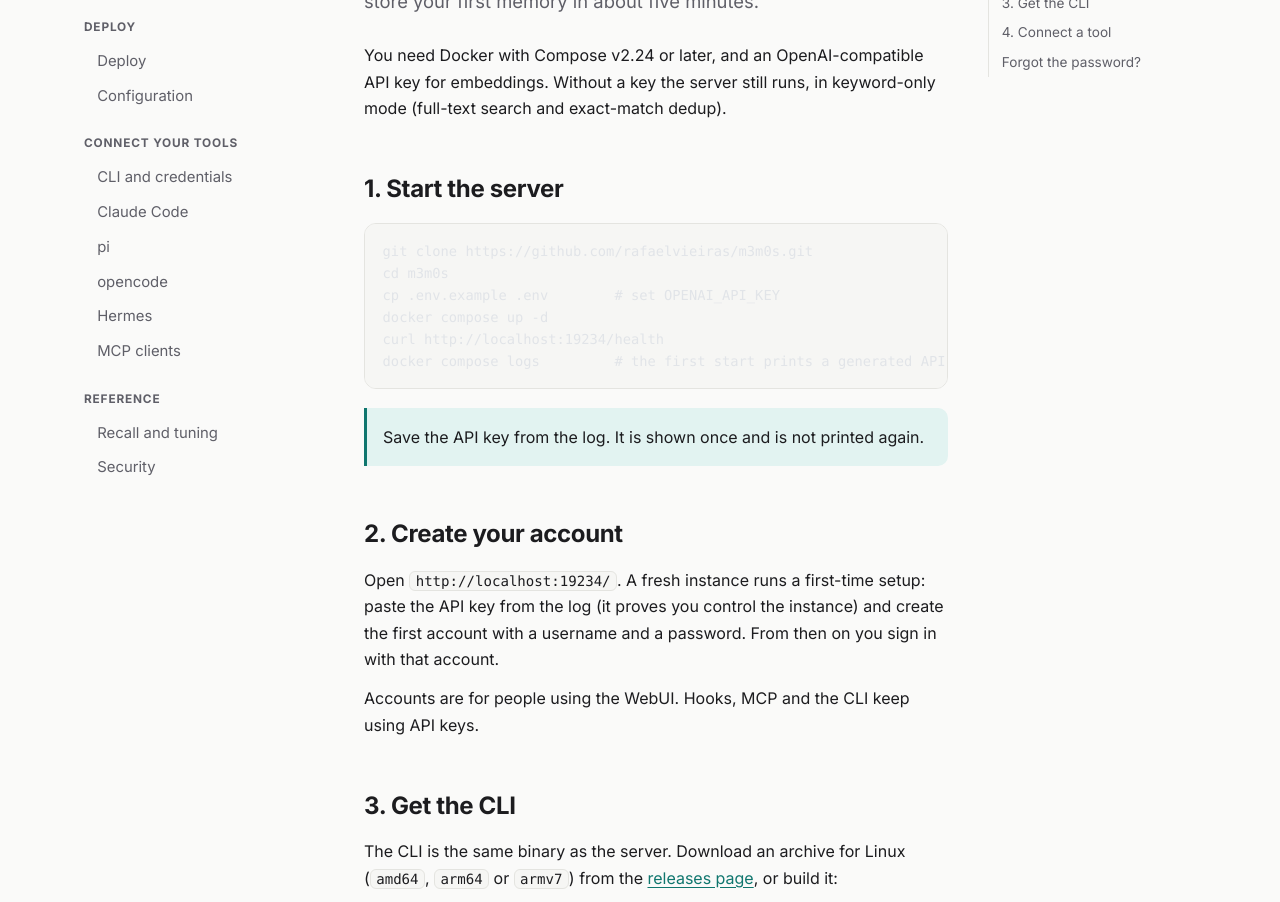
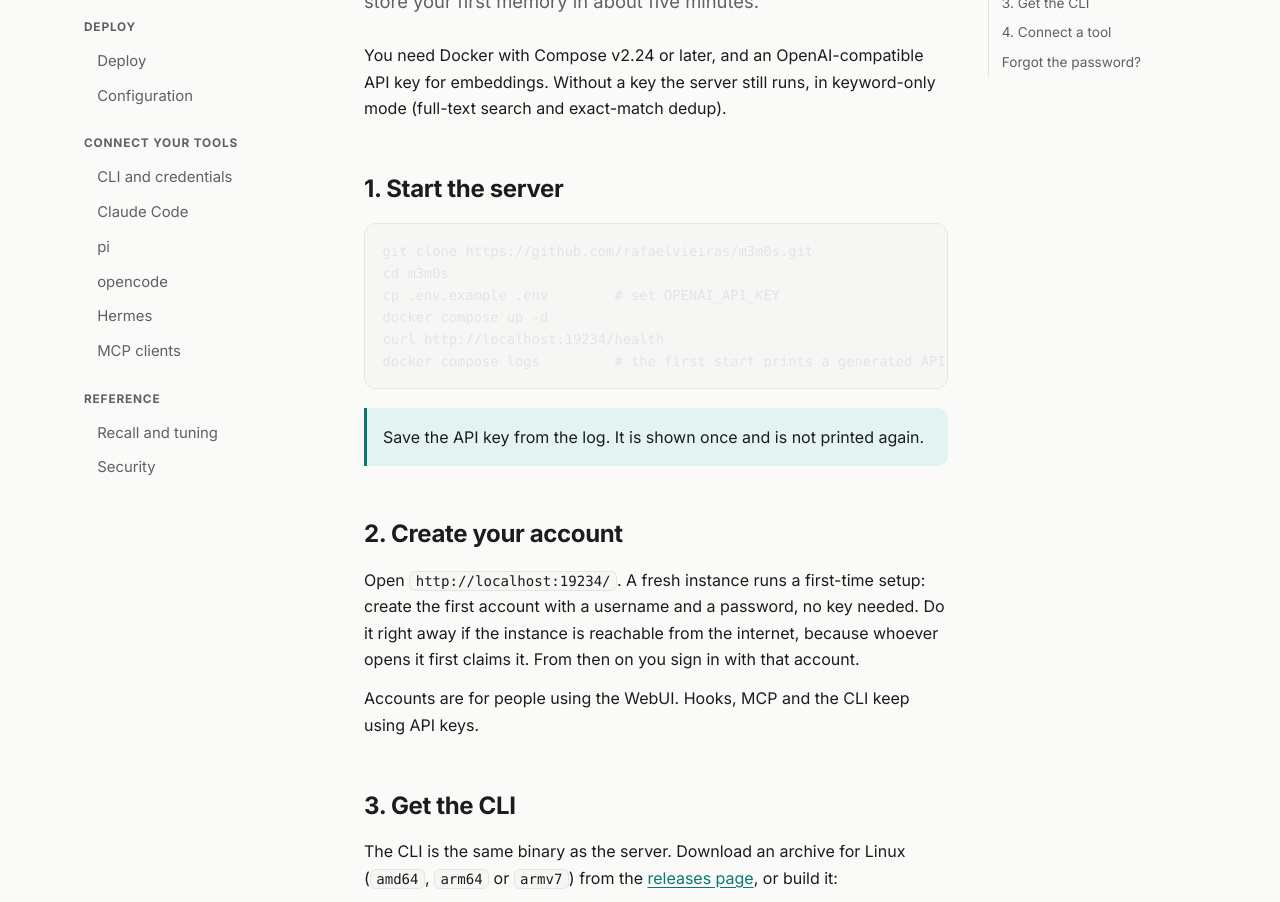
Before and after one commit to rafaelvieiras/m3m0s, an Astro site in the folder site/: page /guide/quickstart in a window 1280 px wide. Shown: the part 191-1093 px from the top of the page. Built offline with nearby package versions, Linux system fonts and the light colour scheme; Astro itself is replaced by a stand-in of ours; code samples lack their colours.

Commit message:
docs: first-time setup no longer asks for the API key

```diff
--- a/site/src/content/guide/quickstart.md
+++ b/site/src/content/guide/quickstart.md
@@ -22,7 +22,7 @@ docker compose logs         # the first start prints a generated API key
 
 ## 2. Create your account
 
-Open `http://localhost:19234/`. A fresh instance runs a first-time setup: paste the API key from the log (it proves you control the instance) and create the first account with a username and a password. From then on you sign in with that account.
+Open `http://localhost:19234/`. A fresh instance runs a first-time setup: create the first account with a username and a password, no key needed. Do it right away if the instance is reachable from the internet, because whoever opens it first claims it. From then on you sign in with that account.
 
 Accounts are for people using the WebUI. Hooks, MCP and the CLI keep using API keys.
 
```
Also changed, not shown: README.md.
